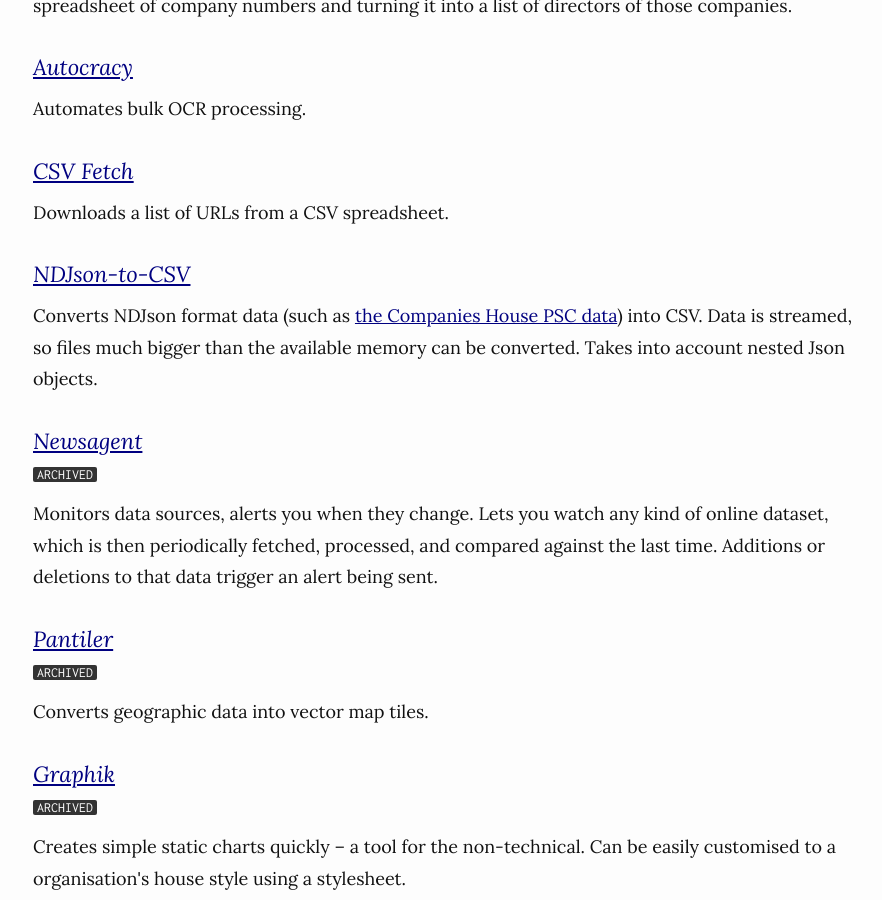
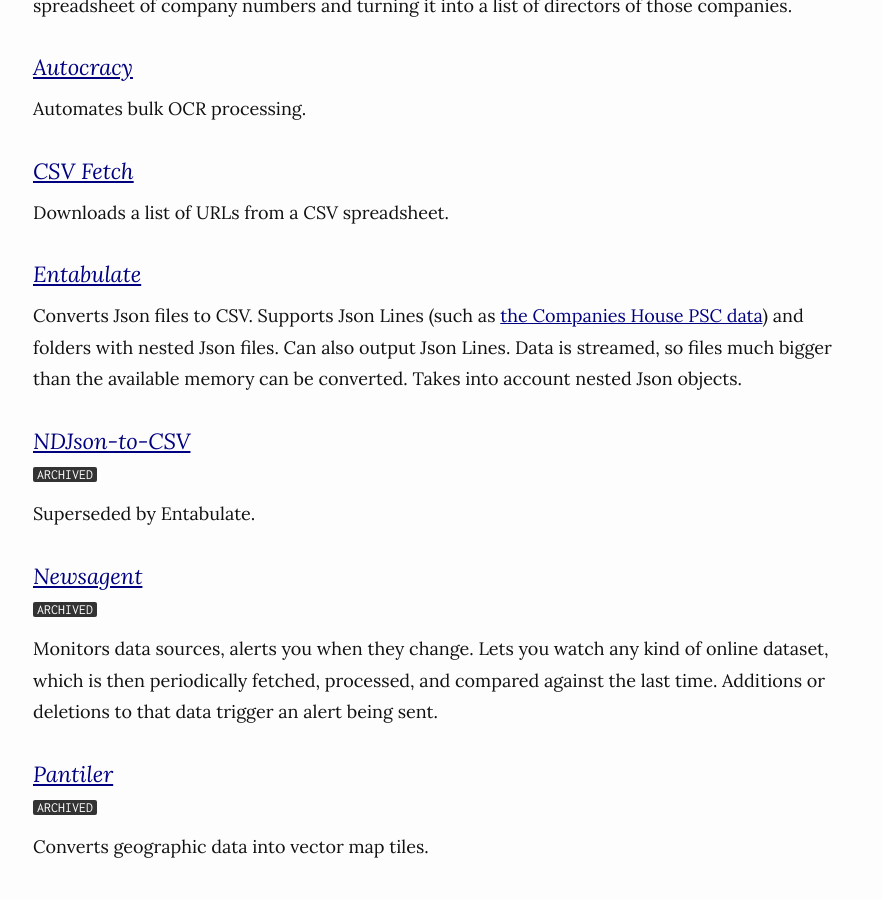
Before and after one commit to maxharlow/maxharlow.github.io, a Jekyll site: the page built from projects.md, in a window 1280 px wide and 900 px high, scrolled down 705 px. Shown: the whole window, without its empty margins (207-1089 px from the left). Built offline with Jekyll 4.4.1, drawn with Linux system fonts in a browser that asks for light colours.

Commit message:
Add Entabulate

```diff
--- a/_data/projects.yaml
+++ b/_data/projects.yaml
@@ -40,12 +40,19 @@
     details: |
         Finds fuzzy matches between datasets. The library that powers CSV Match.
 
+-   title: Entabulate
+    link: https://github.com/maxharlow/entabulate
+    type: tool
+    state: current
+    details: |
+        Converts Json files to CSV. Supports Json Lines (such as [the Companies House PSC data](https://download.companieshouse.gov.uk/en_pscdata.html)) and folders with nested Json files. Can also output Json Lines. Data is streamed, so files much bigger than the available memory can be converted. Takes into account nested Json objects.
+
 -   title: NDJson-to-CSV
     link: https://github.com/maxharlow/ndjson-to-csv
     type: tool
-    state: current
+    state: archived
     details: |
-        Converts NDJson format data (such as [the Companies House PSC data](http://download.companieshouse.gov.uk/en_pscdata.html)) into CSV. Data is streamed, so files much bigger than the available memory can be converted. Takes into account nested Json objects.
+        Superseded by Entabulate.
 
 -   title: Newsagent
     link: https://github.com/maxharlow/newsagent
```
